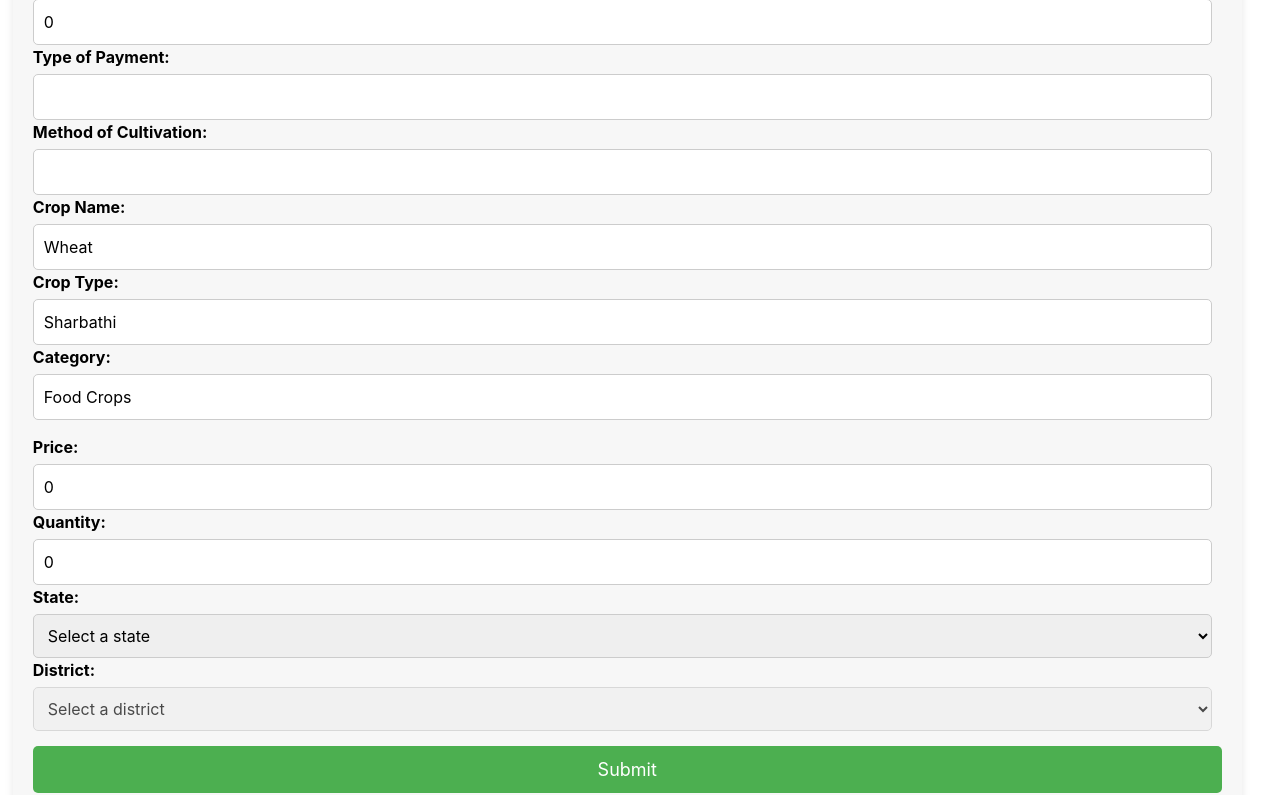
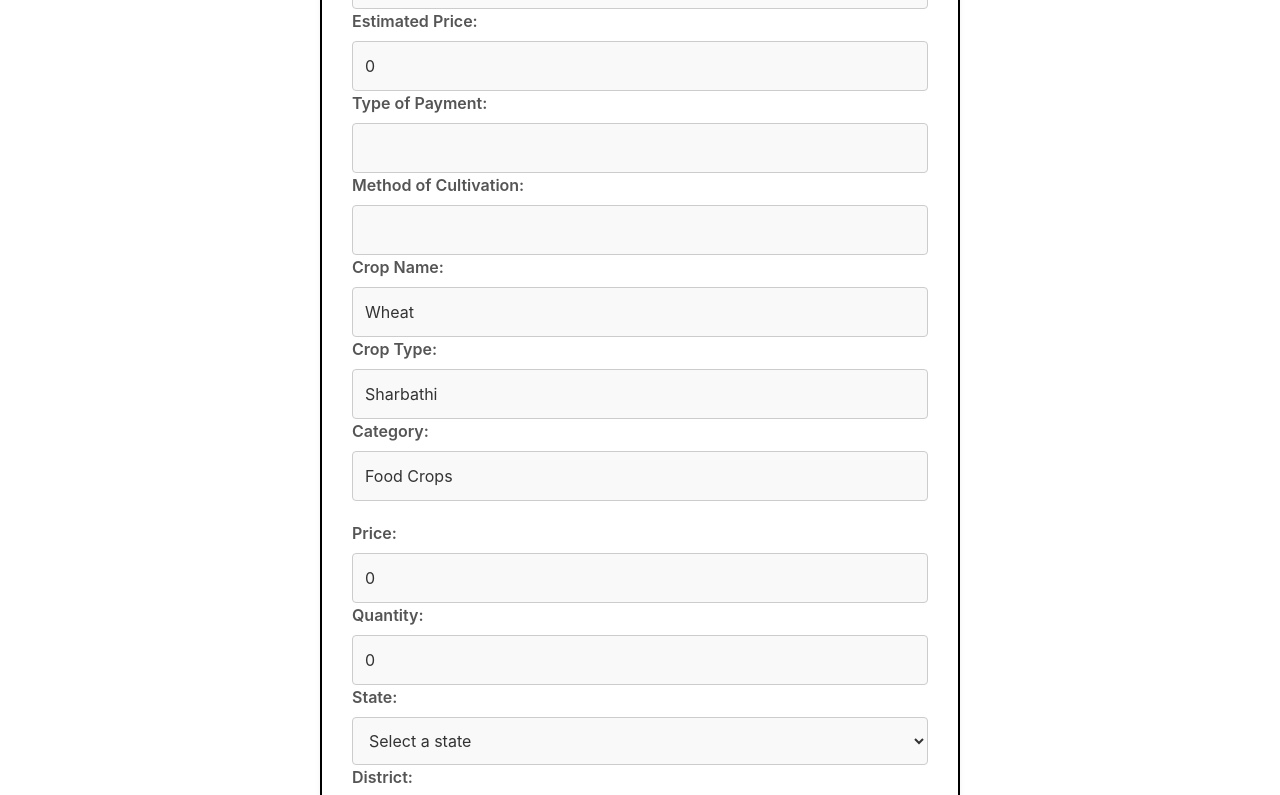
Before and after one commit to vigneshwaranbalamurugan/VISHWAS, a React (Vite) app in the folder vishwas/: page /contract in a window 1280 px wide. Shown: the part 540-1335 px from the top of the page. Built offline with nearby package versions, Linux system fonts and the light colour scheme.

Commit message:
Css to contract form and terms

```diff
--- a/vishwas/src/pages/Contract/Terms.tsx
+++ b/vishwas/src/pages/Contract/Terms.tsx
@@ -55,13 +55,13 @@ const TermsAndConditions: React.FC = () => {
   };
 
   return (
-    <div className="p-8 max-w-3xl mx-auto bg-white rounded-xl shadow-lg transform transition duration-500 hover:scale-105">
+    <div className="p-8 max-w-3xl mx-auto bg-white rounded-xl shadow-lg transform transition duration-500 hover:scale-105 mt-10 min-h-screen flex flex-col justify-center">
       <h2 className="text-3xl font-extrabold text-center mb-6 text-transparent bg-clip-text bg-gradient-to-r from-blue-500 to-teal-400">
         Terms and Conditions
       </h2>
 
       <p className="text-gray-700 text-lg mb-6">
-        By accessing and using the Vishwas, you agree to comply with and be bound by the following terms and conditions:
+        By accessing and using the Vishwas platform, you agree to comply with and be bound by the following terms and conditions:
       </p>
 
       <div className="mb-6">
@@ -83,8 +83,8 @@ const TermsAndConditions: React.FC = () => {
         <p className="text-gray-600 text-lg mb-2">Organic, sustainable farming methods</p>
       </div>
 
-      <p className="text-gray-700 text-lg mb-6">
-        By accessing and using the Vishwas, you agree to comply with and be bound by the following terms and conditions: The platform facilitates contract farming agreements between farmers and buyers, providing tools for transparent communication, secure contracts, and payment processing. Both parties must adhere to the agreed terms within the contracts, including pricing, delivery schedules, and payment timelines. The platform is not responsible for any breaches of contract or disputes that arise between users. Payments are held in escrow until all contract conditions are met. Users must provide accurate information and are responsible for their own actions on the platform. The platform reserves the right to suspend or terminate accounts for any violations of these terms. By using this platform, you acknowledge and accept these terms as legally binding.
+      <p className="text-gray-700 text-lg mb-6" style={{ textAlign: 'justify' }}>
+        By accessing and using the Vishwas platform, you agree to comply with and be bound by the following terms and conditions: The platform facilitates contract farming agreements between farmers and buyers, providing tools for transparent communication, secure contracts, and payment processing. Both parties must adhere to the agreed terms within the contracts, including pricing, delivery schedules, and payment timelines. The platform is not responsible for any breaches of contract or disputes that arise between users. Payments are held in escrow until all contract conditions are met. Users must provide accurate information and are responsible for their own actions on the platform. The platform reserves the right to suspend or terminate accounts for any violations of these terms. By using this platform, you acknowledge and accept these terms as legally binding.
       </p>
 
       <div className="mb-4 flex items-center">
--- a/vishwas/src/pages/Contract/contract.css
+++ b/vishwas/src/pages/Contract/contract.css
@@ -1,81 +1,83 @@
 .contract-form {
-    width: 96%;
-    margin-top: 1vh;
-    margin-bottom: 1vh;
-    margin-left: 1vw;
-    margin-right: 1vw;
-    padding: 20px;
-    background-color: #f7f7f7;
-    border-radius: 10px;
-    box-shadow: 0 4px 8px rgba(0, 0, 0, 0.1);
+  width: 50%;
+  margin: 5vh auto; /* Center the form with top and bottom margin */
+  padding: 30px;
+  background-color: #ffffff;
+  border-radius: 8px;
+  border: 2px solid transparent; /* Default transparent border */
+  background: linear-gradient(white, white) padding-box,
+              linear-gradient(45deg, #000000, #000000) border-box; /* Black gradient border */
+  box-shadow: 0 2px 6px rgba(0, 0, 0, 0.05);
+  transition: border-color 0.3s ease, box-shadow 0.3s ease;
+}
+
+.contract-form:hover {
+  border: 2px solid #000000; /* Black border effect on hover */
+  box-shadow: 0 0 15px 3px rgba(0, 0, 0, 0.7), /* Black glow */
+              0 4px 12px rgba(0, 0, 0, 0.15); /* Enhanced shadow on hover */
 }
 
 .form-title {
   text-align: center;
-    font-size: 24px;
-    font-weight: bold;
+  font-size: 22px;
+  font-weight: 700; /* Bold title */
+  color: #333333;
   margin-bottom: 20px;
 }
 
 .form-group {
   display: flex;
   flex-direction: column;
-    flex-wrap: wrap;
-    justify-content: space-between;
-    margin-bottom: 15px;
+  margin-bottom: 20px;
 }
 
 .form-group label {
-    width: 100%;
-    margin-bottom: 5px;
-    font-weight: bold;
-  }
-
-  .form-group input,
-  .form-group select,
-  .form-group textarea {
-    width: calc(100% - 10px);
-    padding: 10px;
-    border: 1px solid #ccc;
-    border-radius: 5px;
-    font-size: 16px;
-  }
-
-  .form-group textarea {
-    height: 100px;
-  }
-
-  .error-message {
-    color: red;
-    font-size: 14px;
-    margin-top: 5px;
-  }
-
-  .submit-button {
-    width: 100%;
-    padding: 10px;
-    background-color: #4CAF50;
-    color: white;
-    border: none;
-    border-radius: 5px;
-    font-size: 18px;
-    cursor: pointer;
-  }
-
-  .submit-button:hover {
-    background-color: #45a049;
-  }
-
-  /* Responsive design for smaller screens */
-  @media (max-width: 768px) {
-    .contract-form {
-      width: 90%;
+  margin-bottom: 8px;
+  font-weight: 600; /* Bold labels */
+  color: #555555;
 }
 
 .form-group input,
 .form-group select,
 .form-group textarea {
   width: 100%;
-      margin-bottom: 10px;
+  padding: 12px;
+  border: 1px solid #cccccc;
+  border-radius: 4px;
+  font-size: 16px;
+  color: #333333;
+  background-color: #f9f9f9;
+  transition: border-color 0.2s ease-in-out;
+}
+
+.form-group input:focus,
+.form-group select:focus,
+.form-group textarea:focus {
+  border-color: #888888;
+  outline: none;
+  background-color: #ffffff;
+}
+
+.submit-button {
+  width: 100%;
+  padding: 12px;
+  background-color: #6EC1E4; /* Lighter button color */
+  color: white;
+  border: none;
+  border-radius: 4px;
+  font-size: 18px;
+  cursor: pointer;
+  transition: background-color 0.2s ease-in-out;
+}
+
+.submit-button:hover {
+  background-color: #4A9BCC; /* Darker shade for hover effect */
+}
+
+/* Responsive design for smaller screens */
+@media (max-width: 768px) {
+  .contract-form{
+      width: 80%; /* Adjust the width for smaller screens */
+      margin: 5vh auto;
   }
 }
```
Lines whose indentation alone changed are shown as unchanged.
